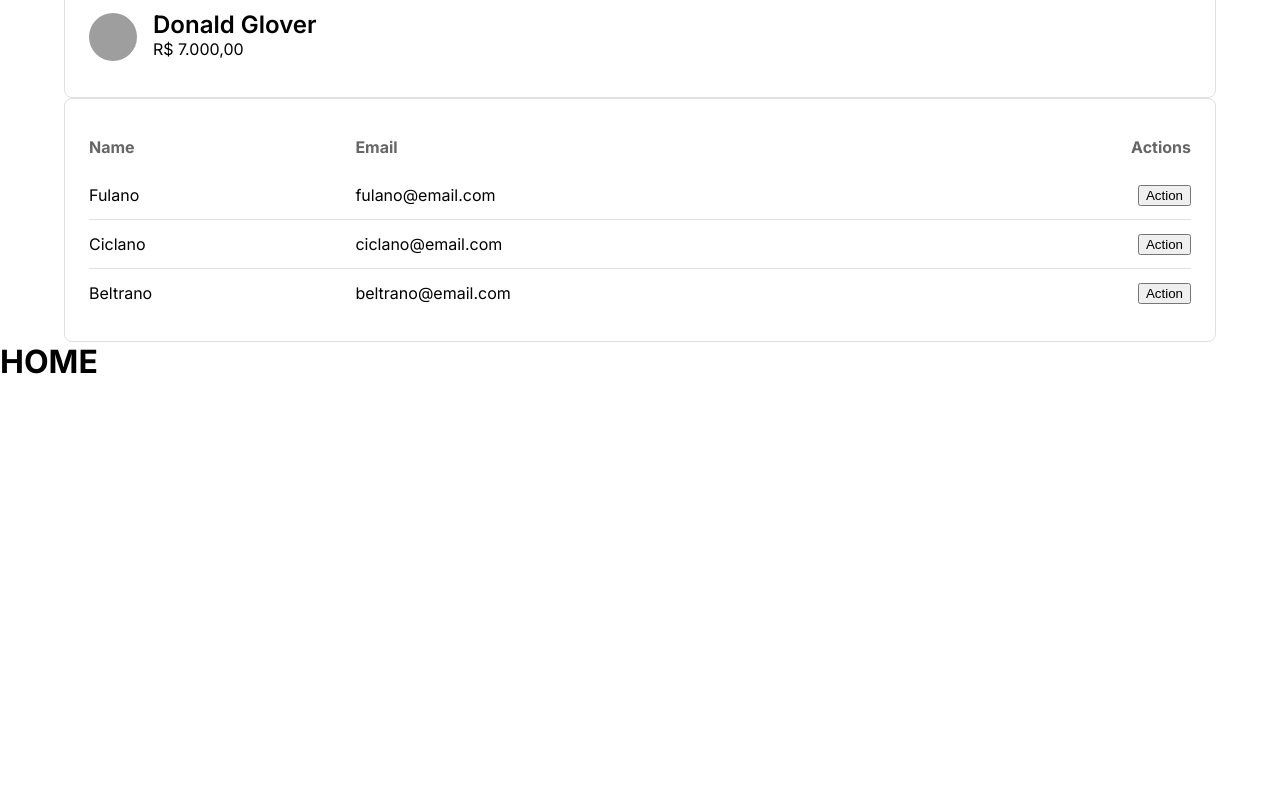
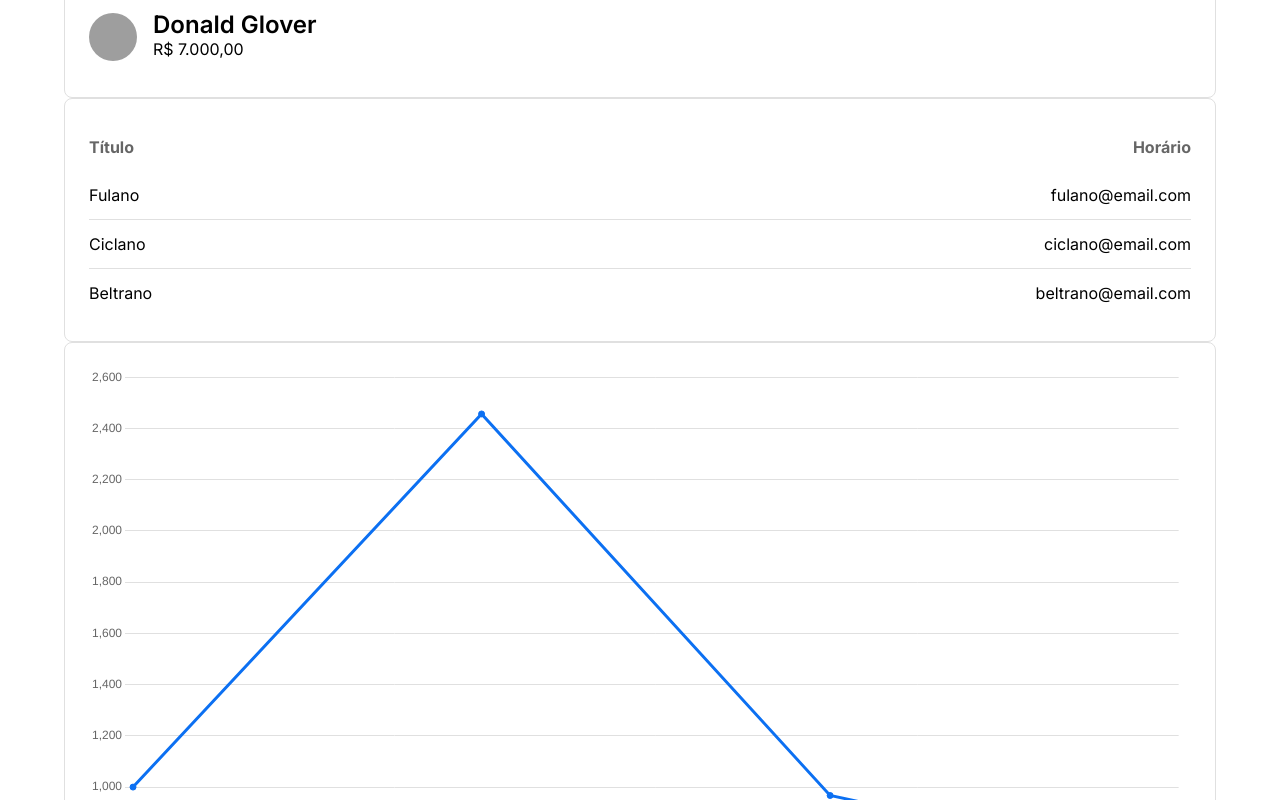
Before and after one commit to Gmatters0/sales-dashboard-gmac, a React (Vite) app: page /home in a window 1280 px wide. Shown: the part 340-1140 px from the top of the page. Before the commit the page ends 800 px from the top, so only its background shows below. Built offline with nearby package versions, Linux system fonts and the light colour scheme; grey boxes are pictures that could not be loaded.

Commit message:
feat: Graphics Component (ChartJS)

```diff
--- a/package.json
+++ b/package.json
@@ -14,10 +14,12 @@
     "@emotion/styled": "^11.14.0",
     "@mui/material": "^6.4.1",
     "@types/styled-components": "^5.1.34",
+    "chart.js": "^4.4.7",
     "eslint-config-prettier": "^10.0.1",
     "eslint-plugin-import": "^2.31.0",
     "eslint-plugin-prettier": "^5.2.1",
     "react": "^18.3.1",
+    "react-chartjs-2": "^5.3.0",
     "react-dom": "^18.3.1",
     "react-router-dom": "^7.1.1",
     "styled-components": "^6.1.14"
--- /dev/null
+++ b/src/components/CustomChart.tsx
@@ -0,0 +1,81 @@
+import { useTheme } from 'styled-components'
+import {
+  Chart as ChartJS,
+  CategoryScale,
+  LinearScale,
+  BarElement,
+  PointElement,
+  LineElement,
+  Title,
+  Tooltip,
+  Legend,
+} from 'chart.js'
+import { Line } from 'react-chartjs-2'
+import { Bar } from 'react-chartjs-2'
+import { CustomChartProps } from '@/types'
+
+ChartJS.register(
+  CategoryScale,
+  LinearScale,
+  BarElement,
+  PointElement,
+  LineElement,
+  Title,
+  Tooltip,
+  Legend
+)
+
+function CustomChart(props: CustomChartProps) {
+  const { labels, data, type } = props
+  const theme = useTheme()
+  const options = {
+    responsive: true,
+    scaleShowVerticalLine: false,
+    scales: {
+      x: {
+        border: {
+          display: false,
+        },
+        grid: {
+          display: false,
+        },
+        ticks: {
+          color: theme.typographies.subtitle,
+        },
+      },
+      y: {
+        border: {
+          display: false,
+        },
+        grid: {
+          color: theme.appDefaultStroke,
+        },
+        ticks: {
+          color: theme.typographies.subtitle,
+        },
+      },
+    },
+    plugins: {
+      legend: {
+        display: false,
+      },
+    },
+  }
+  const chartData = {
+    labels,
+    datasets: [
+      {
+        data: data,
+        borderColor: 'rgb(12, 112, 242)',
+        backgroundColor: 'rgba(12, 112, 242, 1)',
+      },
+    ],
+  }
+  return type === 'bar' ? (
+    <Bar options={options} data={chartData} />
+  ) : (
+    <Line options={options} data={chartData} />
+  )
+}
+
+export default CustomChart
--- a/src/components/index.ts
+++ b/src/components/index.ts
@@ -1,4 +1,5 @@
 export { default as AvatarList } from './AvatarList'
+export { default as CustomChart } from './CustomChart'
 export { default as CustomTable } from './CustomTable'
 export { default as FormComponent } from './FormComponent'
 export { default as Header } from './Header'
--- a/src/pages/Home.tsx
+++ b/src/pages/Home.tsx
@@ -1,4 +1,10 @@
-import { AvatarList, CardComponent, CustomTable, Header } from '@/components'
+import {
+  AvatarList,
+  CardComponent,
+  CustomChart,
+  CustomTable,
+  Header,
+} from '@/components'
 import { currencyConverter } from '@/utils'
 import { Container } from '@mui/material'
 
@@ -22,23 +28,11 @@
   ]
 
   const mockTableData = {
-    headers: ['Name', 'Email', 'Actions'],
+    headers: ['Título', 'Horário'],
     rows: [
-      [
-        <span>Fulano</span>,
-        <span>fulano@email.com</span>,
-        <button>Action</button>,
-      ],
-      [
-        <span>Ciclano</span>,
-        <span>ciclano@email.com</span>,
-        <button>Action</button>,
-      ],
-      [
-        <span>Beltrano</span>,
-        <span>beltrano@email.com</span>,
-        <button>Action</button>,
-      ],
+      [<span>Fulano</span>, <span>fulano@email.com</span>],
+      [<span>Ciclano</span>, <span>ciclano@email.com</span>],
+      [<span>Beltrano</span>, <span>beltrano@email.com</span>],
     ],
   }
 
@@ -56,6 +50,13 @@
             rows={mockTableData.rows}
           />
         </CardComponent>
+        <CardComponent>
+          <CustomChart
+            labels={['Jan', 'Fev', 'Mar', 'Abr']}
+            data={[1000.12, 2456.54, 967.32, 675.89]}
+            type="line"
+          />
+        </CardComponent>
       </Container>
       <h1>HOME</h1>
     </>
--- /dev/null
+++ b/src/types/customChart.d.ts
@@ -0,0 +1,5 @@
+export interface CustomChartProps {
+  labels: string[]
+  data: number[]
+  type: 'line' | 'bar'
+}
--- a/src/types/index.ts
+++ b/src/types/index.ts
@@ -1,4 +1,5 @@
 export * from './avatarsList'
+export * from './customChart'
 export * from './theme'
 export * from './customTable'
 export * from './formComponent'
```
Also changed, not shown: 1 other file (tests, documents, lock files or other folders).
